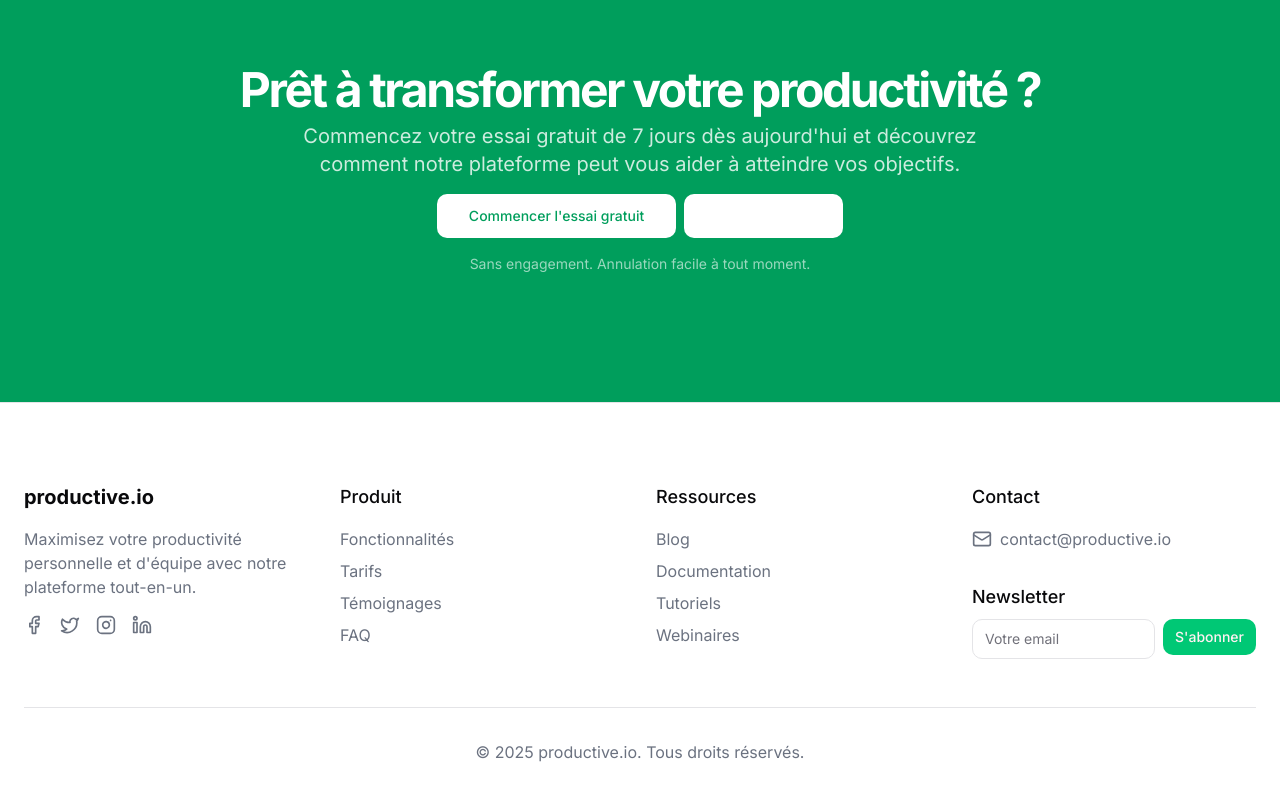
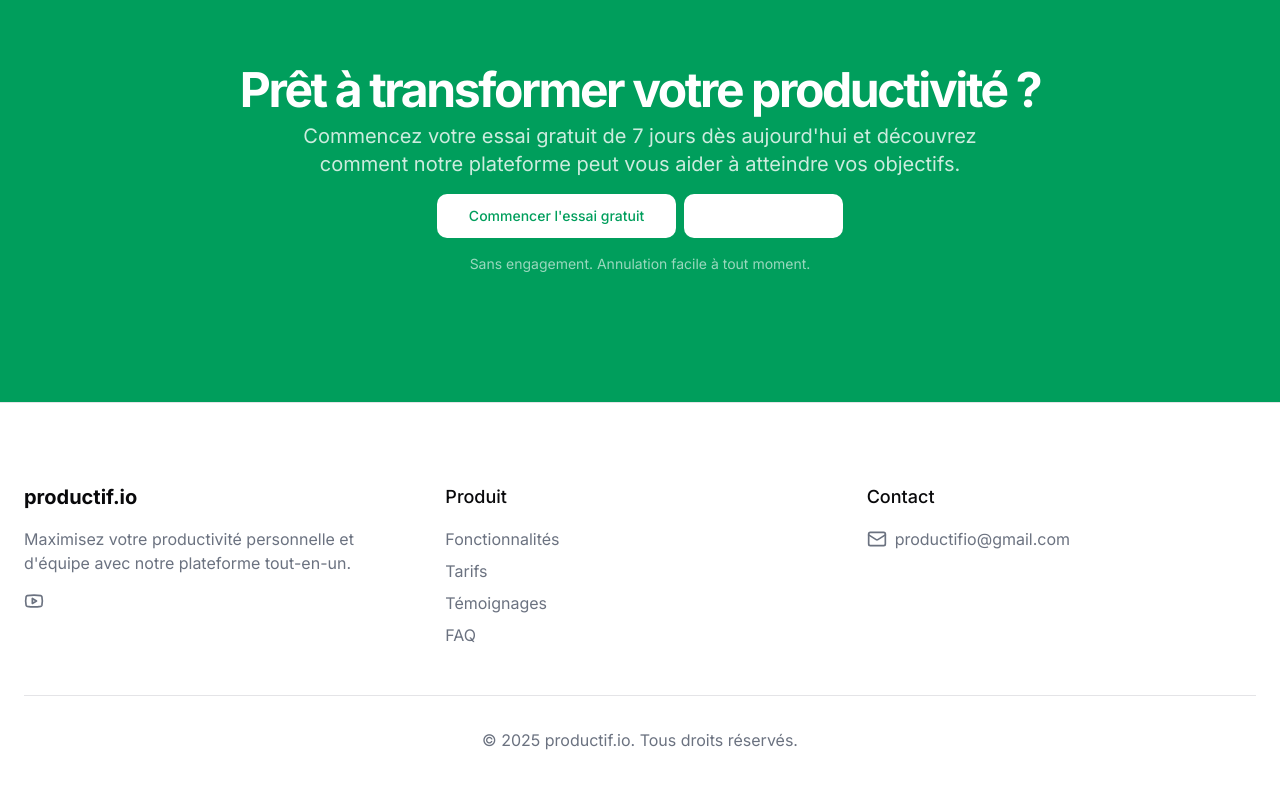
Before and after one commit to YazzTTV/productif.io, a Next.js app: page / in a window 1280 px wide. Shown: the part 6401-7201 px from the top of the page. Built offline with nearby package versions, Linux system fonts and the light colour scheme.

Commit message:
Mise à jour du footer : correction du nom, suppression des ressources et de la newsletter, ajout du lien YouTube

```diff
--- a/app/dashboard/layout.tsx
+++ b/app/dashboard/layout.tsx
@@ -20,7 +20,7 @@ export default function DashboardLayout({
         <header className="bg-card border-b border-border shadow z-10">
           <div className="mx-auto flex max-w-7xl items-center justify-between p-4">
             <Link href="/dashboard" className="text-2xl font-bold text-foreground">
-              Productif.io
+              productif.io
             </Link>
             <div className="flex items-center space-x-4">
               <LogoutButton />
@@ -41,7 +41,7 @@ export default function DashboardLayout({
         <footer className="bg-card border-t border-border">
           <div className="mx-auto max-w-7xl px-4 py-4 sm:px-6 lg:px-8">
             <p className="text-center text-sm text-muted-foreground">
-              &copy; {new Date().getFullYear()} Productif.io. {locale === 'fr' ? 'Tous droits réservés.' : 'All rights reserved.'}
+              &copy; {new Date().getFullYear()} productif.io. {locale === 'fr' ? 'Tous droits réservés.' : 'All rights reserved.'}
             </p>
           </div>
         </footer>
--- a/components/footer.tsx
+++ b/components/footer.tsx
@@ -1,38 +1,27 @@
 import { Button } from "@/components/ui/button"
 import Link from "next/link"
-import { Facebook, Twitter, Instagram, Linkedin, Mail } from "lucide-react"
+import { Youtube, Mail } from "lucide-react"
 
 export default function Footer() {
   return (
     <footer className="w-full py-12 md:py-16 lg:py-20 border-t">
       <div className="container px-4 md:px-6">
-        <div className="grid grid-cols-1 md:grid-cols-4 gap-8">
+        <div className="grid grid-cols-1 md:grid-cols-3 gap-8">
           <div className="space-y-4">
             <Link href="/" className="flex items-center space-x-2">
-              <span className="font-bold text-xl">productive.io</span>
+              <span className="font-bold text-xl">productif.io</span>
             </Link>
             <p className="text-gray-500 dark:text-gray-400">
               Maximisez votre productivité personnelle et d'équipe avec notre plateforme tout-en-un.
             </p>
             <div className="flex space-x-4">
-              <Link href="#" className="text-gray-500 hover:text-brand-green">
-                <Facebook className="h-5 w-5" />
-                <span className="sr-only">Facebook</span>
-              </Link>
-              <Link href="#" className="text-gray-500 hover:text-brand-green">
-                <Twitter className="h-5 w-5" />
-                <span className="sr-only">Twitter</span>
-              </Link>
-              <Link href="#" className="text-gray-500 hover:text-brand-green">
-                <Instagram className="h-5 w-5" />
-                <span className="sr-only">Instagram</span>
-              </Link>
-              <Link href="#" className="text-gray-500 hover:text-brand-green">
-                <Linkedin className="h-5 w-5" />
-                <span className="sr-only">LinkedIn</span>
+              <Link href="https://www.youtube.com/@arthurblna" className="text-gray-500 hover:text-brand-green">
+                <Youtube className="h-5 w-5" />
+                <span className="sr-only">YouTube</span>
               </Link>
             </div>
           </div>
+
           <div className="space-y-4">
             <h4 className="font-medium text-lg">Produit</h4>
             <ul className="space-y-2">
@@ -58,58 +47,21 @@ export default function Footer() {
               </li>
             </ul>
           </div>
-          <div className="space-y-4">
-            <h4 className="font-medium text-lg">Ressources</h4>
-            <ul className="space-y-2">
-              <li>
-                <Link href="#" className="text-gray-500 hover:text-brand-green">
-                  Blog
-                </Link>
-              </li>
-              <li>
-                <Link href="#" className="text-gray-500 hover:text-brand-green">
-                  Documentation
-                </Link>
-              </li>
-              <li>
-                <Link href="#" className="text-gray-500 hover:text-brand-green">
-                  Tutoriels
-                </Link>
-              </li>
-              <li>
-                <Link href="#" className="text-gray-500 hover:text-brand-green">
-                  Webinaires
-                </Link>
-              </li>
-            </ul>
-          </div>
+
           <div className="space-y-4">
             <h4 className="font-medium text-lg">Contact</h4>
             <ul className="space-y-2">
               <li className="flex items-center">
                 <Mail className="h-5 w-5 mr-2 text-gray-500" />
-                <Link href="mailto:contact@productive.io" className="text-gray-500 hover:text-brand-green">
-                  contact@productive.io
+                <Link href="mailto:productifio@gmail.com" className="text-gray-500 hover:text-brand-green">
+                  productifio@gmail.com
                 </Link>
               </li>
             </ul>
-            <div className="pt-4">
-              <h4 className="font-medium text-lg mb-2">Newsletter</h4>
-              <form className="flex space-x-2">
-                <input
-                  type="email"
-                  placeholder="Votre email"
-                  className="flex h-10 w-full rounded-md border border-input bg-background px-3 py-2 text-sm ring-offset-background file:border-0 file:bg-transparent file:text-sm file:font-medium placeholder:text-muted-foreground focus-visible:outline-none focus-visible:ring-2 focus-visible:ring-ring focus-visible:ring-offset-2 disabled:cursor-not-allowed disabled:opacity-50"
-                />
-                <Button type="submit" size="sm" className="bg-brand-green hover:bg-brand-green/90">
-                  S'abonner
-                </Button>
-              </form>
-            </div>
           </div>
         </div>
         <div className="mt-12 pt-8 border-t text-center text-gray-500 dark:text-gray-400">
-          <p>© 2025 productive.io. Tous droits réservés.</p>
+          <p>© 2025 productif.io. Tous droits réservés.</p>
         </div>
       </div>
     </footer>
```
